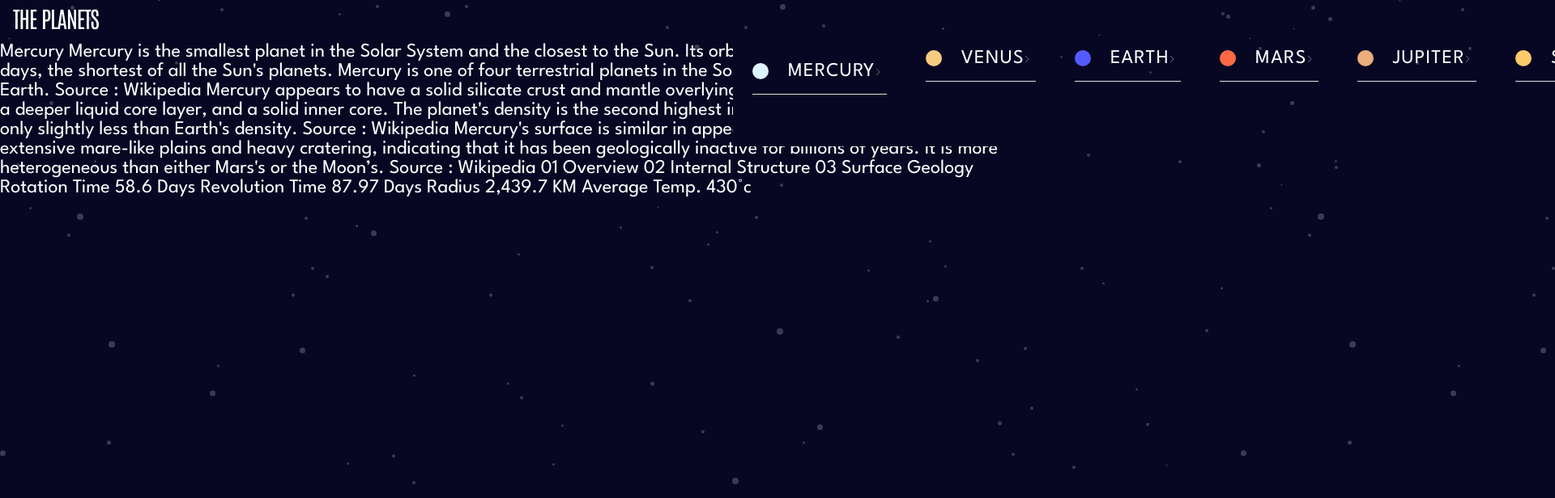
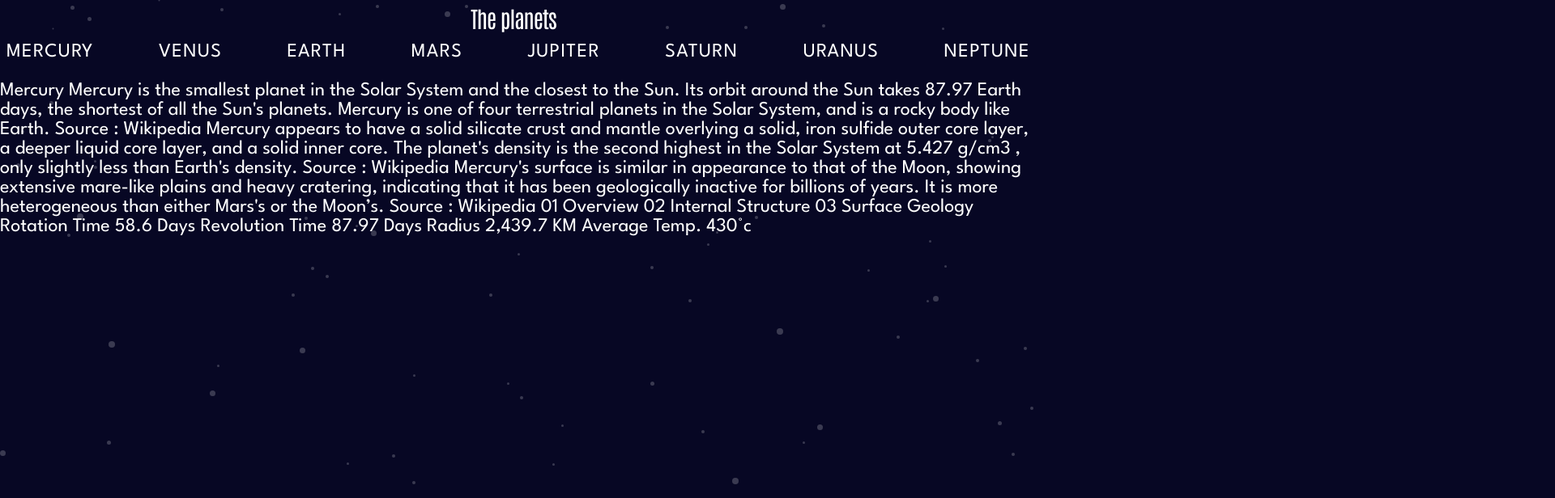
Before and after one commit to jonhenrikaavitsland/planets-fact-site, a website: page index.html in a window 1280 px wide. Shown: the top 616 px of the page at 81% size, 1920 px wide, since content can reach past the window. Drawn offline with nearby package versions, Linux system fonts and the light colour scheme; files that its build step writes are made by us from their sources.

Commit message:
styling the navbar for tablet screen

```diff
--- a/index.html
+++ b/index.html
@@ -11,61 +11,61 @@
 </head>
 <body>
   <header>
-    <nav class="navbar navbar-expand-md position-relative">
+    <nav class="navbar navbar-expand-md position-relative flex-md-wrap">
       <div class="top-wrap container-fluid border-bottom ps-3 pb-2">
-        <a href="#" class="navbar-brand text-white text-uppercase">The planets</a>
+        <a href="#" class="navbar-brand text-white text-uppercas text-md-center">The planets</a>
         <button class="navbar-toggler" type="button" data-bs-toggle="collapse" data-bs-target="#navbarSupportedContent" aria-controls="navbarSupportedContent" aria-expanded="false" aria-label="Toggle-navigation">
           <img src="./assets/icon-hamburger.svg" alt="toggle menu">
         </button>
       </div>
-      <div class="collapse navbar-collapse position-absolute top-100 end-0 pb-5" id="navbarSupportedContent">
-        <ul class="navbar-nav me-auto">
-          <li class="nav-item mercury px-4 py-3">
+      <div class="collapse navbar-collapse position-absolute top-100 end-0 pb-5 pb-md-0" id="navbarSupportedContent">
+        <ul class="navbar-nav me-auto d-md-flex justify-content-md-between">
+          <li class="nav-item mercury px-4 py-3 px-md-0 py-md-0">
             <div class="list-wrap d-flex gap-3 border-bottom pb-2">
-              <img src="./assets/mercury-icon.svg" alt="mercury">
-              <a href="#" class="nav-link text-white text-uppercase d-flex flex-grow-1 justify-content-between">Mercury <span><img src="./assets/icon-chevron.svg" alt="explore mercury"></span></a>
+              <img src="./assets/mercury-icon.svg" class="d-md-none" alt="mercury">
+              <a href="#" class="nav-link text-white text-uppercase d-flex flex-grow-1 justify-content-between">Mercury <span class="d-md-none"><img src="./assets/icon-chevron.svg" alt="explore mercury"></span></a>
             </div>
           </li>
-          <li class="nav-item venus px-4 pb-3">
+          <li class="nav-item venus px-4 pb-3 px-md-0 pb-md-0">
             <div class="list-wrap d-flex gap-3 border-bottom pb-2">
-              <img src="./assets/venus-icon.svg" alt="venus">
-              <a href="./venus.html" class="nav-link text-white text-uppercase d-flex flex-grow-1 justify-content-between">venus <span><img src="./assets/icon-chevron.svg" alt="explore venus"></span></a>
+              <img src="./assets/venus-icon.svg" class="d-md-none" alt="venus">
+              <a href="./venus.html" class="nav-link text-white text-uppercase d-flex flex-grow-1 justify-content-between">venus <span class="d-md-none"><img src="./assets/icon-chevron.svg" alt="explore venus"></span></a>
             </div>
           </li>
-          <li class="nav-item earth px-4 pb-3">
+          <li class="nav-item earth px-4 pb-3 px-md-0 pb-md-0">
             <div class="list-wrap d-flex gap-3 border-bottom pb-2">
-              <img src="./assets/earth-icon.svg" alt="earth">
-              <a href="./earth.html" class="nav-link text-white text-uppercase d-flex flex-grow-1 justify-content-between">earth <span><img src="./assets/icon-chevron.svg" alt="explore earth"></span></a>
+              <img src="./assets/earth-icon.svg" class="d-md-none" alt="earth">
+              <a href="./earth.html" class="nav-link text-white text-uppercase d-flex flex-grow-1 justify-content-between">earth <span class="d-md-none"><img src="./assets/icon-chevron.svg" alt="explore earth"></span></a>
             </div>
           </li>
-          <li class="nav-item mars px-4 pb-3">
+          <li class="nav-item mars px-4 pb-3 px-md-0 pb-md-0">
             <div class="list-wrap d-flex gap-3 border-bottom pb-2">
-              <img src="./assets/mars-icon.svg" alt="mars">
-              <a href="./mars.html" class="nav-link text-white text-uppercase d-flex flex-grow-1 justify-content-between">mars <span><img src="./assets/icon-chevron.svg" alt="explore mars"></span></a>
+              <img src="./assets/mars-icon.svg" class="d-md-none" alt="mars">
+              <a href="./mars.html" class="nav-link text-white text-uppercase d-flex flex-grow-1 justify-content-between">mars <span class="d-md-none"><img src="./assets/icon-chevron.svg" alt="explore mars"></span></a>
             </div>
           </li>
-          <li class="nav-item jupiter px-4 pb-3">
+          <li class="nav-item jupiter px-4 pb-3 px-md-0 pb-md-0">
             <div class="list-wrap d-flex gap-3 border-bottom pb-2">
-              <img src="./assets/jupiter-icon.svg" alt="jupiter">
-              <a href="./jupiter.html" class="nav-link text-white text-uppercase d-flex flex-grow-1 justify-content-between">jupiter <span><img src="./assets/icon-chevron.svg" alt="explore jupiter"></span></a>
+              <img src="./assets/jupiter-icon.svg" class="d-md-none" alt="jupiter">
+              <a href="./jupiter.html" class="nav-link text-white text-uppercase d-flex flex-grow-1 justify-content-between">jupiter <span class="d-md-none"><img src="./assets/icon-chevron.svg" alt="explore jupiter"></span></a>
             </div>
           </li>
-          <li class="nav-item saturn px-4 pb-3">
+          <li class="nav-item saturn px-4 pb-3 px-md-0 pb-md-0">
             <div class="list-wrap d-flex gap-3 border-bottom pb-2">
-              <img src="./assets/saturn-icon.svg" alt="saturn">
-              <a href="./saturn.html" class="nav-link text-white text-uppercase d-flex flex-grow-1 justify-content-between">saturn <span><img src="./assets/icon-chevron.svg" alt="explore saturn"></span></a>
+              <img src="./assets/saturn-icon.svg" class="d-md-none" alt="saturn">
+              <a href="./saturn.html" class="nav-link text-white text-uppercase d-flex flex-grow-1 justify-content-between">saturn <span class="d-md-none"><img src="./assets/icon-chevron.svg" alt="explore saturn"></span></a>
             </div>
           </li>
-          <li class="nav-item uranus px-4 pb-3">
+          <li class="nav-item uranus px-4 pb-3 px-md-0 pb-md-0">
             <div class="list-wrap d-flex gap-3 border-bottom pb-2">
-              <img src="./assets/uranus-icon.svg" alt="uranus">
-              <a href="./uranus.html" class="nav-link text-white text-uppercase d-flex flex-grow-1 justify-content-between">uranus <span><img src="./assets/icon-chevron.svg" alt="explore uranus"></span></a>
+              <img src="./assets/uranus-icon.svg" class="d-md-none" alt="uranus">
+              <a href="./uranus.html" class="nav-link text-white text-uppercase d-flex flex-grow-1 justify-content-between">uranus <span class="d-md-none"><img src="./assets/icon-chevron.svg" alt="explore uranus"></span></a>
             </div>
           </li>
-          <li class="nav-item neptune px-4 pb-3">
-            <div class="list-wrap d-flex gap-3 border-bottom pb-2">
-              <img src="./assets/neptune-icon.svg" alt="neptune">
-              <a href="./neptune.html" class="nav-link text-white text-uppercase d-flex flex-grow-1 justify-content-between">neptune <span><img src="./assets/icon-chevron.svg" alt="explore neptune"></span></a>
+          <li class="nav-item neptune px-4 pb-3 px-md-0 pb-md-0">
+            <div class="list-wrap d-flex gap-3 pb-2">
+              <img src="./assets/neptune-icon.svg" class="d-md-none" alt="neptune">
+              <a href="./neptune.html" class="nav-link text-white text-uppercase d-flex flex-grow-1 justify-content-between">neptune <span class="d-md-none"><img src="./assets/icon-chevron.svg" alt="explore neptune"></span></a>
             </div>
           </li>
         </ul>
--- a/src/scss/styles.scss
+++ b/src/scss/styles.scss
@@ -40,8 +40,22 @@ nav {
 
 @include media-breakpoint-up(md) {
   nav {
+    .list-wrap,
     .top-wrap {
       border-bottom: 0 !important;
     }
+
+    .navbar-collapse {
+      position: static !important;
+      max-width: 100%;
+
+      ul {
+        width: 100%;
+      }
+    }
+
+    .navbar-brand {
+      width: 100%;
+    }
   }
 }
```
